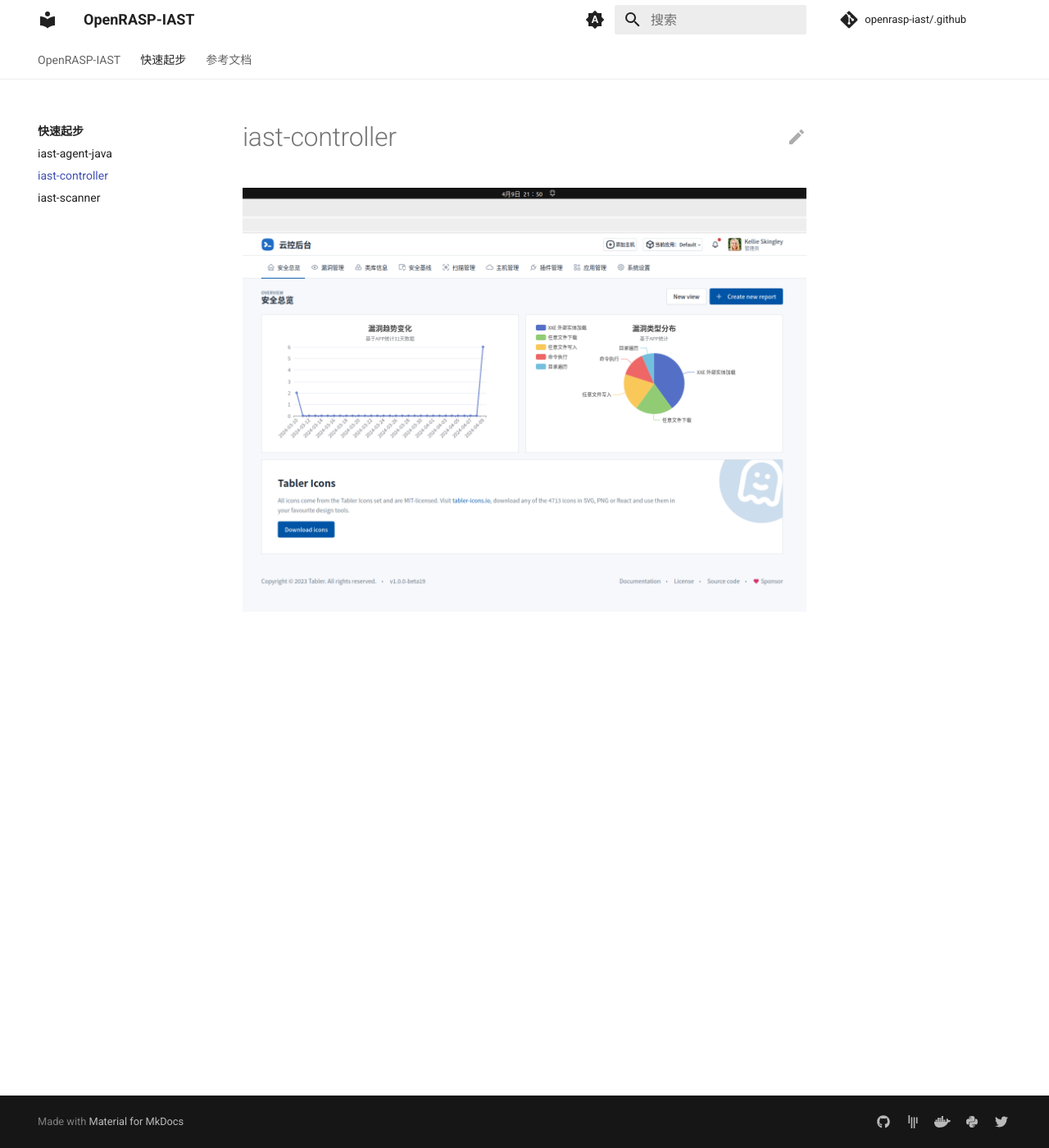
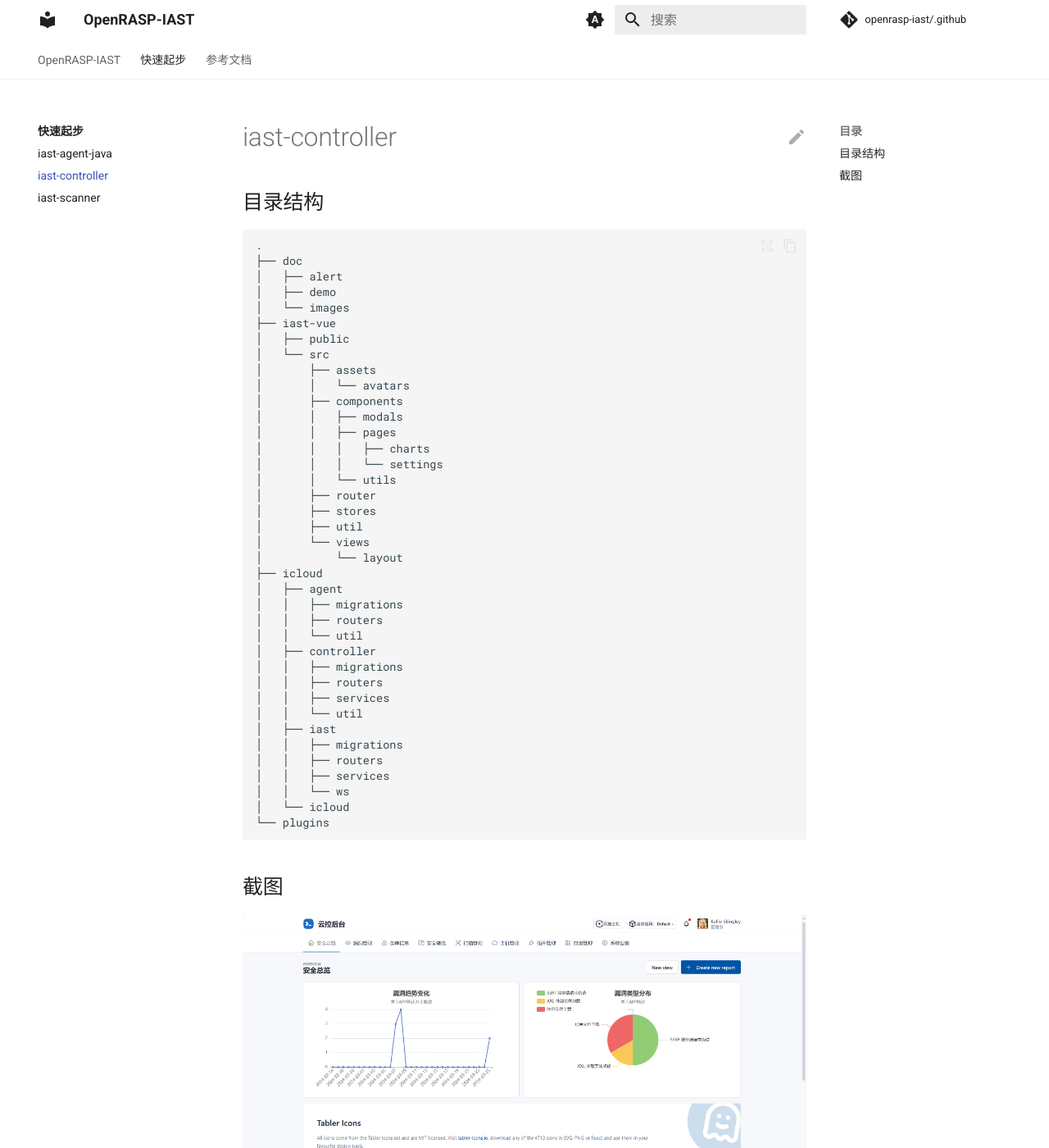
Before and after one commit to openrasp-iast/.github, an MkDocs documentation site: the page built from docs/quickstart/controller.md, in a window 1280 px wide and 1400 px high. Shown: the whole window at 82% size. Built offline with MkDocs 1.6.1 and Material for MkDocs 9.7.7, drawn with Linux system fonts in a browser that asks for light colours; comment, search, counter and statistics services are not loaded.

Commit message:
update controller

````diff
--- a/docs/quickstart/controller.md
+++ b/docs/quickstart/controller.md
@@ -1,3 +1,48 @@
 # iast-controller
 
-![ 安全总览 ](安全总览.png)
+## 目录结构
+
+```bash
+.
+├── doc
+│   ├── alert
+│   ├── demo
+│   └── images
+├── iast-vue
+│   ├── public
+│   └── src
+│       ├── assets
+│       │   └── avatars
+│       ├── components
+│       │   ├── modals
+│       │   ├── pages
+│       │   │   ├── charts
+│       │   │   └── settings
+│       │   └── utils
+│       ├── router
+│       ├── stores
+│       ├── util
+│       └── views
+│           └── layout
+├── icloud
+│   ├── agent
+│   │   ├── migrations
+│   │   ├── routers
+│   │   └── util
+│   ├── controller
+│   │   ├── migrations
+│   │   ├── routers
+│   │   ├── services
+│   │   └── util
+│   ├── iast
+│   │   ├── migrations
+│   │   ├── routers
+│   │   ├── services
+│   │   └── ws
+│   └── icloud
+└── plugins
+```
+
+## 截图
+
+![安全总览](images/1.安全总览.png)
````
Also changed, not shown: docs/quickstart/images/1.安全总览.png (added), docs/quickstart/images/2.漏洞管理.png (added), docs/quickstart/images/3.类库信息.png (added), docs/quickstart/images/5.扫描管理.png (added), docs/quickstart/images/6.主机管理.png (added), docs/quickstart/images/7.插件管理.png (added), docs/quickstart/images/8.应用管理.png (added), docs/quickstart/images/9.系统设置.png (added), docs/quickstart/安全总览.png (deleted).
